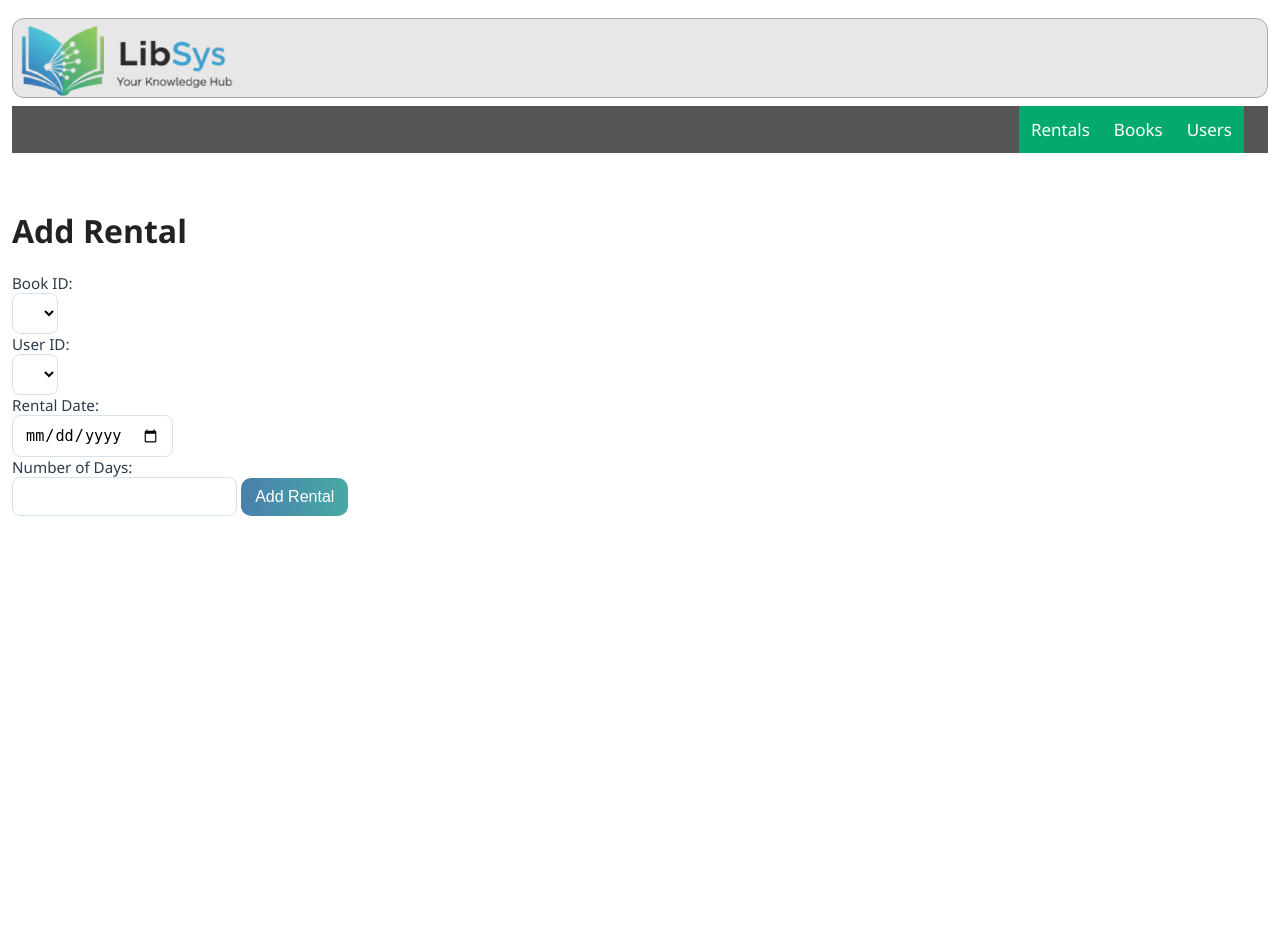
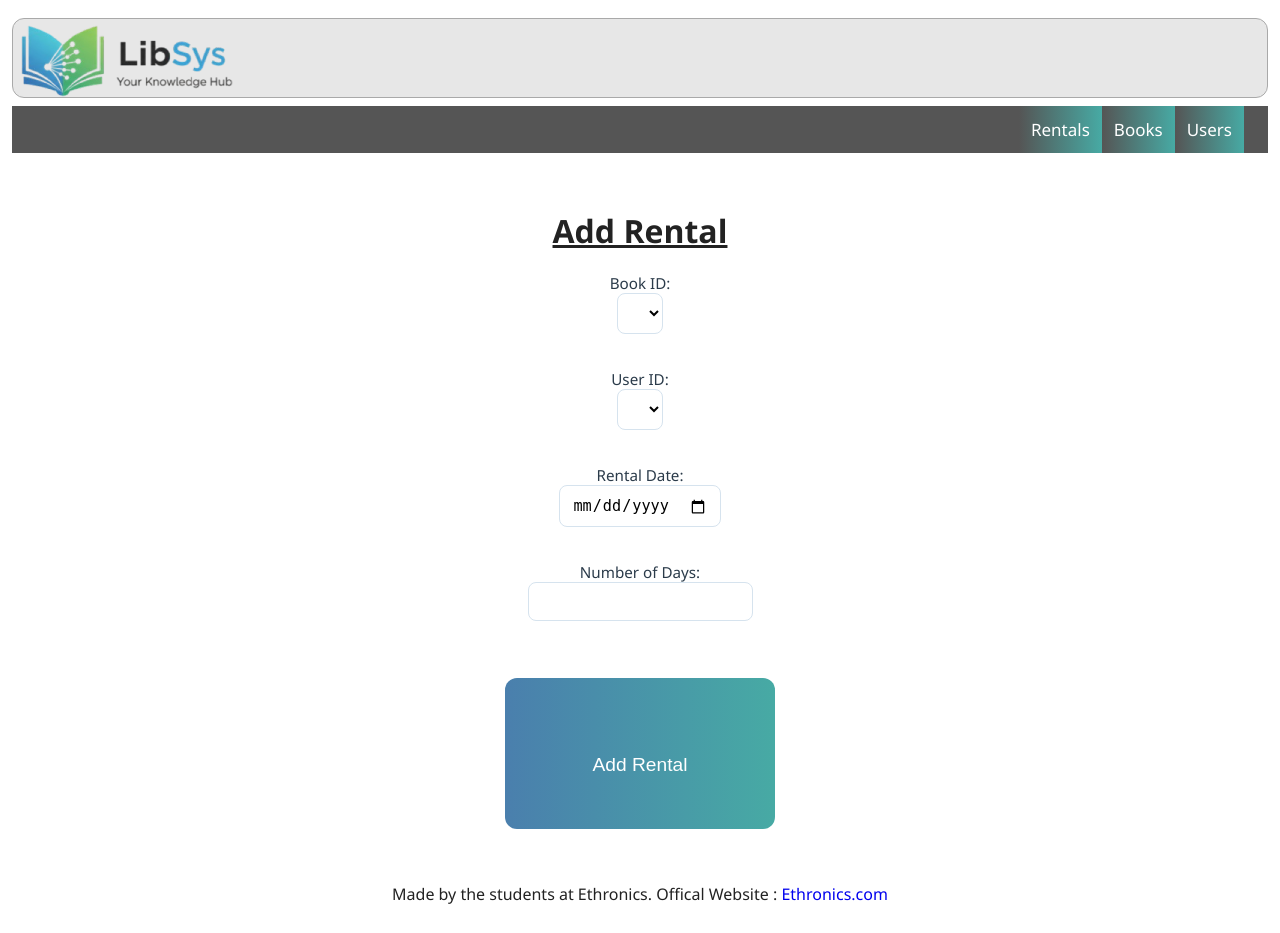
Before and after one commit to YeronF/LibSys, a Flask app: page /librarian/rentals/addRental in a window 1280 px wide. Before the commit the page ends 516 px from the top, so only its background shows below. Run offline with Flask 3, Linux system fonts and the light colour scheme; lists and menus that the app fills with data are empty.

Commit message:
[add & fix] many things

```diff
--- a/app.py
+++ b/app.py
@@ -26,6 +26,9 @@ def user():
     if request.method == "POST":
         search_query = request.form.get('query', 'ALL')
         books = Book.all()
+        per_page = 10
+        page = int(request.args.get('page', 1))
+        books, total_pages = paginate_items(books, page, per_page)
         if search_query == "ALL":
             user_id = request.form.get('user_id')
             password = request.form.get('password')
@@ -34,7 +37,7 @@ def user():
                 return render_template("student/dashboard.html", name=user.get('name'), books=books)
         else:
             books = [book for book in books if search_query.lower() in fetch_name(book.get('book_name', '')).lower()]
-            return render_template("student/dashboard.html", books=books)
+            return render_template("student/dashboard.html", books=books, page=page, total_pages=total_pages)
         return f"Invalid credentials"
     else:
         return render_template("student/login.html")
@@ -104,7 +107,8 @@ def librarian_remove_book():
             return render_template("librarian/books.html", books=books, page=page, total_pages=total_pages)
         return f"Book with ID {book_id} not found."
     else:
-        return render_template("librarian/removepopup.html")
+        books = Book.all()
+        return render_template("librarian/removepopup.html", books=books)
 
 @app.route('/librarian/rentals', methods=["GET"])
 def librarian_rentals():
@@ -188,6 +192,13 @@ def librarian_remove_user():
         return render_template("librarian/removeuser.html", users=users)
 
 
+@app.route('/user/book/rent/<book_name>-<book_id>', methods=["GET", "POST"])
+def user_rent(book_name, book_id):
+    stat = Rentals.update_rental_status(book_id, book_name, 'True')
+    if not stat:
+        return None
+    return render_template("student/rent.html")
+
 app.run(debug=True, host='0.0.0.0')
 
 '''
--- a/static/css/style.css
+++ b/static/css/style.css
@@ -596,6 +596,60 @@ th:hover {
     color: #000;
 }
 
+.btn1,
+.btn2 {
+    display: block;
+    width: 600px;
+    margin: 0 auto;
+    margin-bottom: 20px;
+    margin-top: 57px;
+    box-sizing: border-box;
+    flex: 50%;
+    padding: 10%;
+    font-size: 1rem;
+    border-radius: 12px;
+    border: none;
+    background: linear-gradient(90deg, var(--primary-blue), var(--accent-teal));
+    color: #fff;
+    font-size: 1.2rem;
+}
+
+.footer {
+    text-align: center;
+    height: 50px;
+    width: auto;
+    font-size: medium;
+}
+
+.lcenter {
+    text-align: center;
+}
+
+.ecenter {
+    display: flex;
+    justify-content: center;
+    align-items: right;
+    margin-bottom: 35px;
+}
+
+.btn3 {
+    display: block;
+    width: 270px;
+    margin: 0 auto;
+    margin-bottom: 20px;
+    margin-top: 57px;
+    box-sizing: border-box;
+    flex: 10%;
+    padding: 6%;
+    font-size: 1rem;
+    border-radius: 12px;
+    border: none;
+    background: linear-gradient(90deg, var(--primary-blue), var(--accent-teal));
+    color: #fff;
+    font-size: 1.2rem;
+    height: 70px;
+}
+
 
 /* Style the navigation bar */
 
@@ -628,7 +682,7 @@ th:hover {
 /* Current/active navbar link */
 
 .active {
-    background-color: #04AA6D;
+    background: linear-gradient(90deg, #4a7fad00, var(--accent-teal));
 }
 
 
--- a/templates/dashbase.html
+++ b/templates/dashbase.html
@@ -18,12 +18,17 @@
             <a class="active" href="{{ url_for('librarian_users') }}"><i class="fa fa-fw fa-home"></i> Users</a>
             <a class="active" href="{{ url_for('librarian_books') }}"><i class="fa fa-fw fa-home"></i> Books</a>
             <a class="active" href="{{ url_for('librarian_rentals') }}"><i class="fa fa-fw fa-home"></i> Rentals</a> {% endif %}
-
         </div>
     </header>
     <main>
         {% block content %}{% endblock %}
     </main>
+    <div class="footer">
+        <footer>
+            Made by the students at Ethronics. Offical Website : <a href="https://ethronics.com/uk" target="_blank" , style="text-decoration: wavy;">Ethronics.com</a>
+        </footer>
+    </div>
+
 </body>
 
 </html>
--- a/templates/librarian/addRental.html
+++ b/templates/librarian/addRental.html
@@ -5,31 +5,43 @@
 </head>
 
 <body>
-    <h1>Add Rental</h1>
+    <h1 style="text-align: center; text-decoration: underline;">Add Rental</h1>
     <form method="POST">
-        <label for="book_id">Book ID:</label>
-        <select name="book_id" method="GET" action="/">
+        <label for="book_id" class="lcenter">Book ID:</label>
+        <div class="ecenter">
+            <select name="book_id" method="GET" action="/">
         <option value="{{books[0]}}" selected>{{books[0]}}</option>
         {% for book in books[1:] %}
             <option value="{{book}}">{{book}}</option>
         {% endfor %}
         </select>
+        </div>
 
-        <label for="user_id">User ID:</label>
-        <select name="user_id" method="GET" action="/">
+
+        <label for="user_id" class="lcenter">User ID:</label>
+        <div class="ecenter">
+            <select name="user_id" method="GET" action="/">
         <option value="{{users[0]}}" selected>{{users[0]}}</option>
         {% for user in users[1:] %}
             <option value="{{user}}">{{user}}</option>
         {% endfor %}
         </select>
+        </div>
 
 
 
-        <label for="rental_date">Rental Date:</label>
-        <input type="date" id="rental_date" name="rental_date" required>
-        <label for="for_how_long">Number of Days:</label>
-        <input type="number" id="for_how_long" name="for_how_long" required>
-        <button type="submit" onclick="window.location.href='/librarian/rentals'">Add Rental</button>
+
+        <label for="rental_date" class="lcenter">Rental Date:</label>
+        <div class="ecenter">
+            <input type="date" id="rental_date" name="rental_date" required>
+        </div>
+
+        <label for="for_how_long" class="lcenter">Number of Days:</label>
+        <div class="ecenter">
+            <input type="number" id="for_how_long" name="for_how_long" required>
+        </div>
+
+        <button type="submit" onclick="window.location.href='/librarian/rentals'" class="btn3">Add Rental</button>
     </form>
 </body>
 
```
Also changed, not shown: templates/librarian/books.html (+8 -6 lines), templates/librarian/removepopup.html (+9 -2 lines), templates/librarian/rentals.html (+5 -3 lines), templates/librarian/viewRentals.html (+29 -6 lines), templates/student/book.html (+5 -6 lines), templates/student/dashboard.html (+21 -7 lines), templates/student/rent.html (added, +14 -0 lines).
